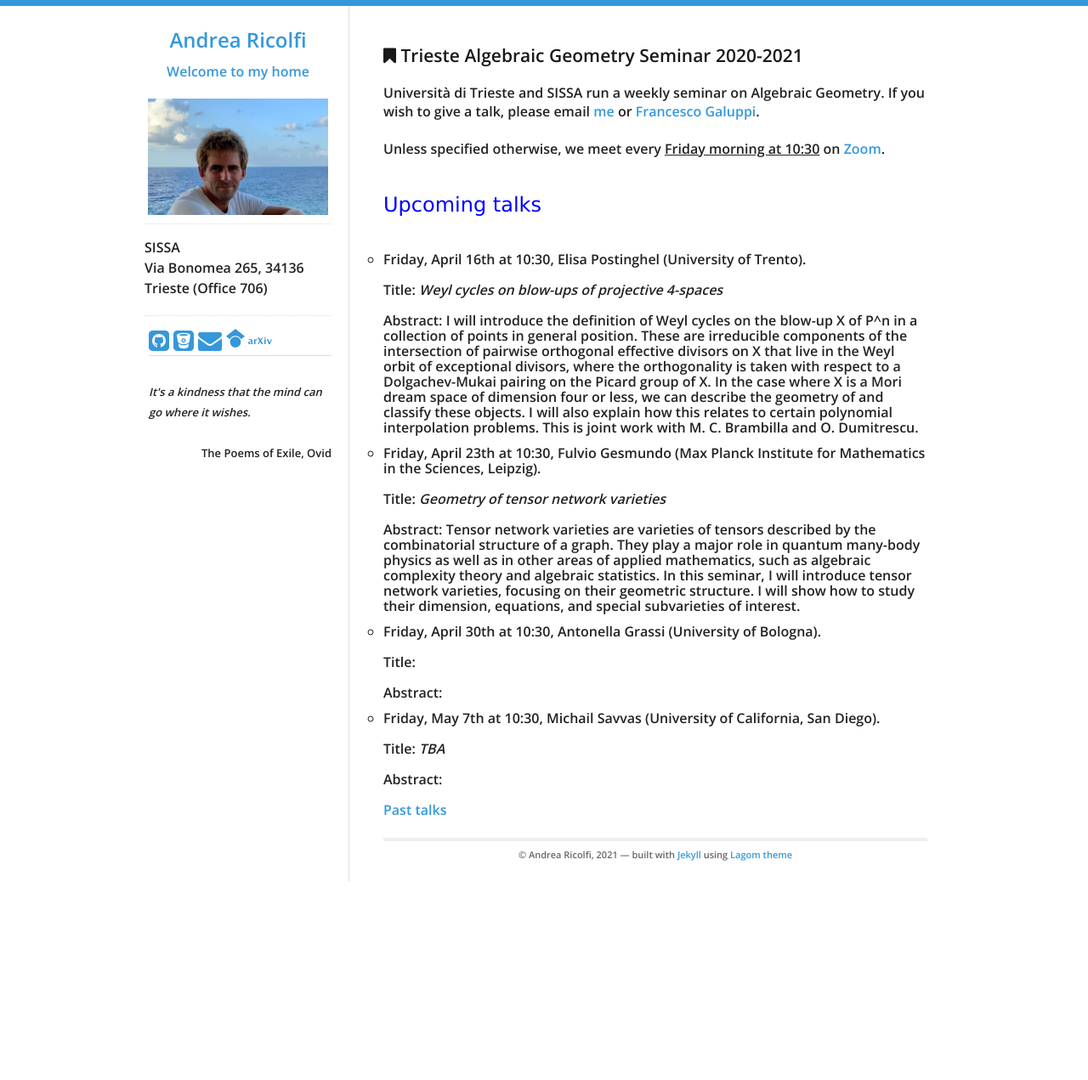
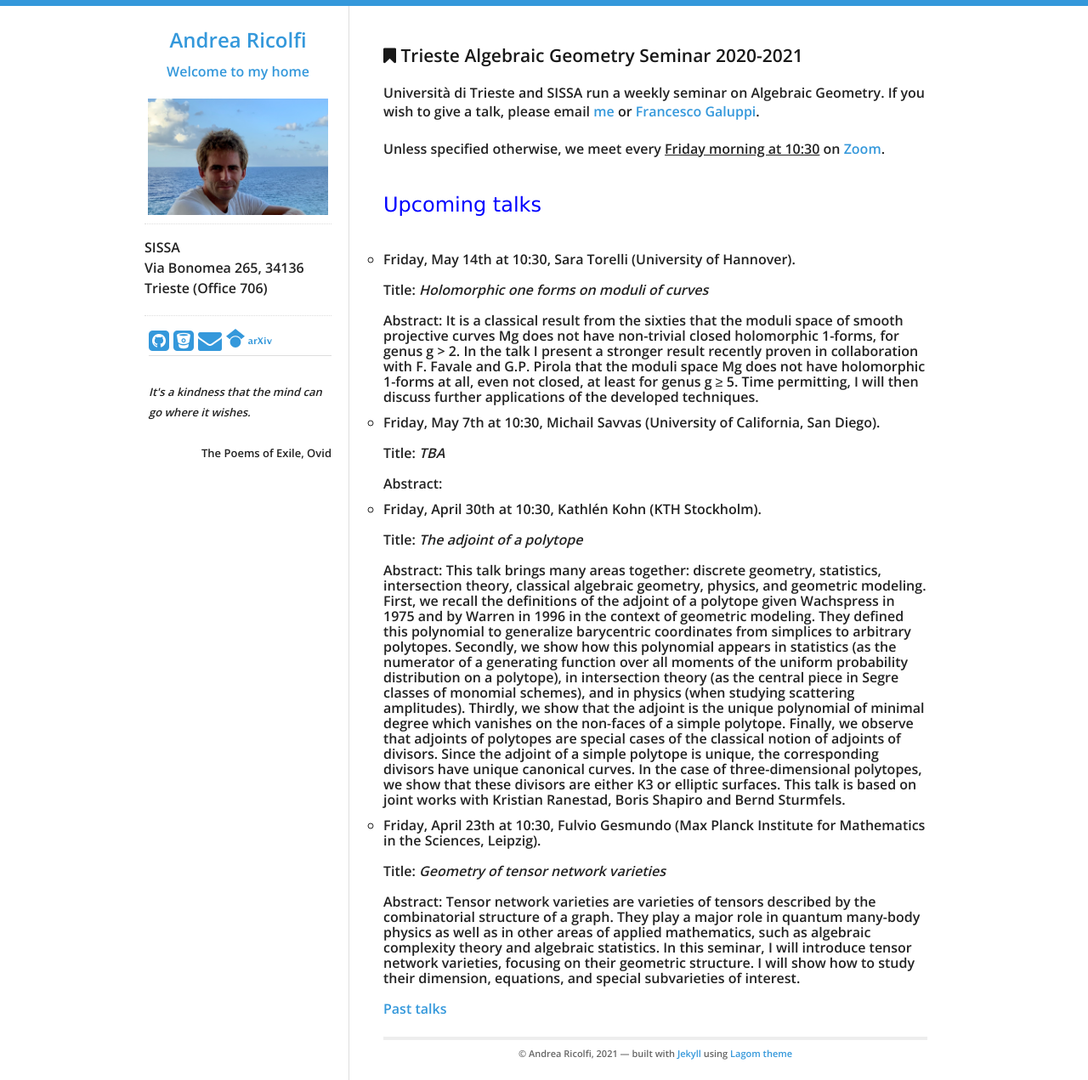
Before and after one commit to atricolfi/atricolfi.github.io, a Jekyll site: the page built from MATHEMATICS/AGseminar.html, in a window 1280 px wide. Shown: the whole page at 85% size. Built offline with Jekyll 4.4.1, drawn with Linux system fonts in a browser that asks for light colours; before the commit the page ends 1037 px from its top, so only the background shows below that.

Commit message:
Update AGseminar.html

```diff
--- a/MATHEMATICS/AGseminar.html
+++ b/MATHEMATICS/AGseminar.html
@@ -19,55 +19,69 @@ Unless specified otherwise, we meet every <u>Friday morning at 10:30</u> on <a h
 Upcoming talks
 </font>
 
-  <br>
-  <br>
+<br>
+<br>
 
   <ul style="list-style-type:circle">
 
- <li> Friday, April 16th at 10:30, Elisa Postinghel (University of Trento).
+
+<li> Friday, May 14th at 10:30, Sara Torelli (University of Hannover).
 <br>
   <br>
-Title: <em>Weyl cycles on blow-ups of projective 4-spaces</em>
-   <br>
+Title: <em>Holomorphic one forms on moduli of curves</em>
   <br>
-Abstract:  I will introduce the definition of Weyl cycles on the blow-up X of P^n in a collection of points in general position.
-   These are irreducible components of the intersection of pairwise orthogonal effective divisors on X that live
-   in the Weyl orbit of exceptional divisors, where the orthogonality is taken with respect to a Dolgachev-Mukai pairing
-   on the Picard group of X. In the case where X is a Mori dream space of dimension four or less, we can describe the geometry
-   of and classify these objects. I will also explain how this relates to certain polynomial interpolation problems.
-This is joint work with M. C. Brambilla and O. Dumitrescu.
+  <br>
+Abstract: It is a classical result from the sixties that the moduli space of smooth projective curves Mg
+  does not have non-trivial closed holomorphic 1-forms, for genus g > 2. In the talk I present a stronger
+  result recently proven in collaboration with F. Favale and G.P. Pirola that the moduli space Mg does
+  not have holomorphic 1-forms at all, even not closed, at least for genus g ≥ 5. Time permitting,
+  I will then discuss further applications of the developed techniques.
 </li>
+
+
+ <li> Friday, May 7th at 10:30, Michail Savvas (University of California, San Diego).
+<br>
+  <br>
+Title: <em>TBA</em>
+  <br>
+  <br>
+Abstract:
+</li>
+
+
+<li> Friday, April 30th at 10:30, Kathlén Kohn (KTH Stockholm).
+<br>
+  <br>
+Title: <em>The adjoint of a polytope</em>
+  <br>
+  <br>
+Abstract:  This talk brings many areas together: discrete geometry, statistics, intersection theory,
+  classical algebraic geometry, physics, and geometric modeling. First, we recall the definitions of the
+  adjoint of a polytope given Wachspress in 1975 and by Warren in 1996 in the context of geometric modeling.
+  They defined this polynomial to generalize barycentric coordinates from simplices to arbitrary polytopes.
+  Secondly, we show how this polynomial appears in statistics (as the numerator of a generating function over
+  all moments of the uniform probability distribution on a polytope), in intersection theory (as the central
+  piece in Segre classes of monomial schemes), and in physics (when studying scattering amplitudes).
+  Thirdly, we show that the adjoint is the unique polynomial of minimal degree which vanishes on the non-faces
+  of a simple polytope. Finally, we observe that adjoints of polytopes are special cases of the classical
+  notion of adjoints of divisors. Since the adjoint of a simple polytope is unique, the corresponding divisors
+  have unique canonical curves. In the case of three-dimensional polytopes, we show that these divisors
+  are either K3 or elliptic surfaces.
+This talk is based on joint works with Kristian Ranestad, Boris Shapiro and Bernd Sturmfels.
+</li>
+
 
  <li> Friday, April 23th at 10:30, Fulvio Gesmundo (Max Planck Institute for Mathematics in the Sciences, Leipzig).
 <br>
+<br>
+Title: <em>Geometry of tensor network varieties</em>
   <br>
-Title: <em>Geometry of tensor network varieties</em>
-   <br>
   <br>
 Abstract: Tensor network varieties are varieties of tensors described by the combinatorial structure of a graph.
   They play a major role in quantum many-body physics as well as in other areas of applied mathematics, such as algebraic
   complexity theory and algebraic statistics.
 In this seminar, I will introduce tensor network varieties, focusing on their geometric structure.
 I will show how to study their dimension, equations, and special subvarieties of interest.
-</li>
-
-
-<li> Friday, April 30th at 10:30, Antonella Grassi (University of Bologna).
-<br>
-  <br>
-Title: <em></em>
-   <br>
-  <br>
-Abstract:
-</li>
-
-<li> Friday, May 7th at 10:30, Michail Savvas (University of California, San Diego).
-<br>
-  <br>
-Title: <em>TBA</em>
-   <br>
-  <br>
-Abstract:
 </li>
 
 </ul>
```
